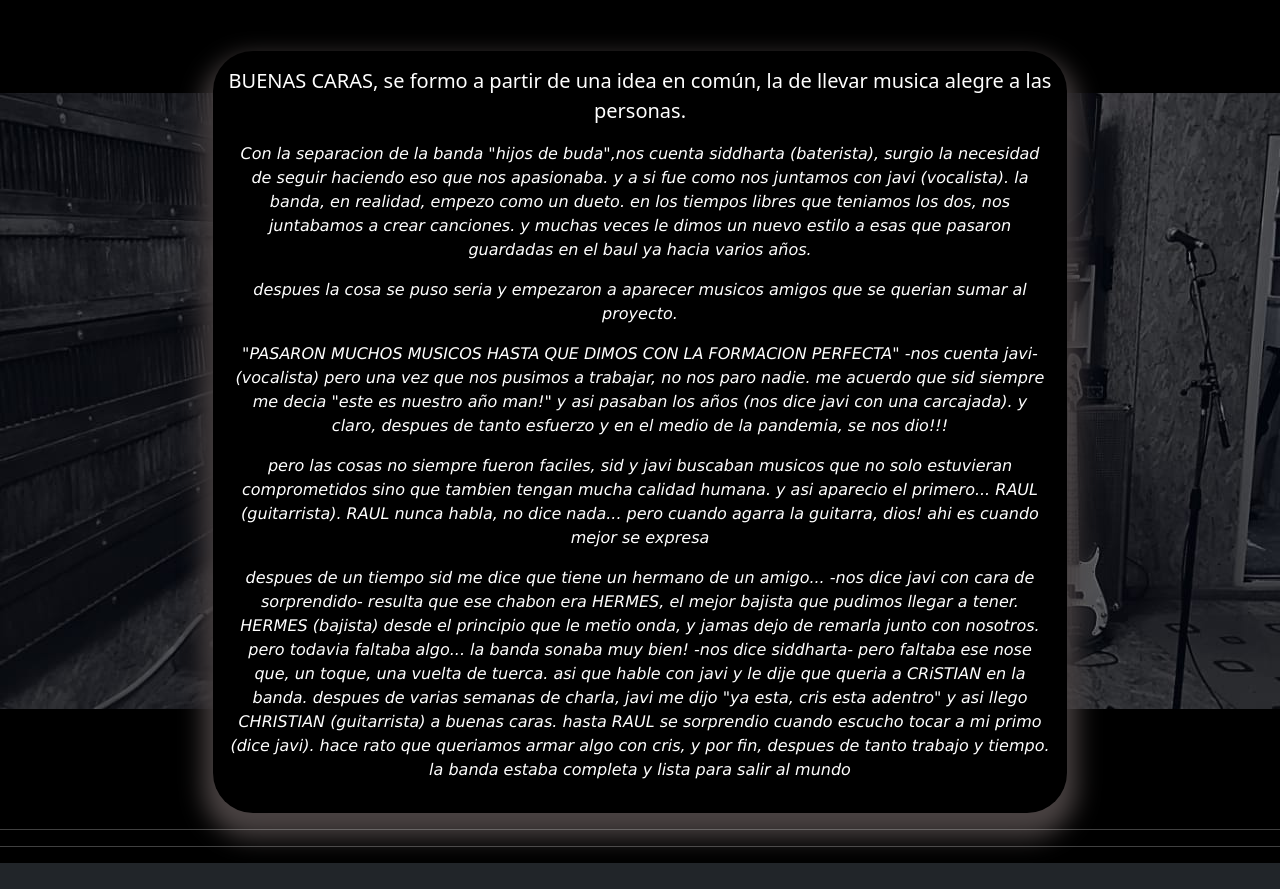
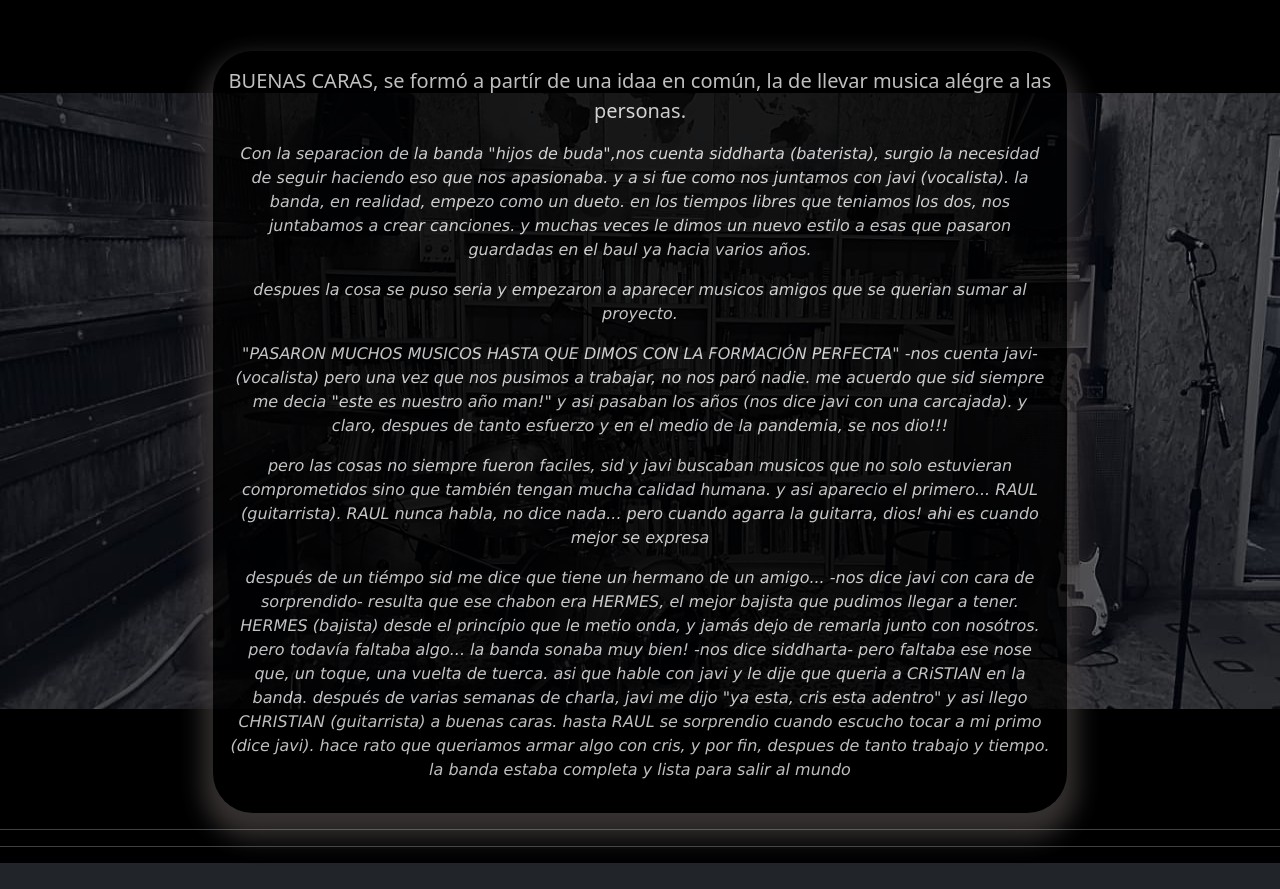
Before and after one commit to javierzlafe/proyecto-coderhouse, a website: page historia.html in a window 1280 px wide. Shown: the part 407-1296 px from the top of the page. Drawn offline with nearby package versions, Linux system fonts and the light colour scheme.

Commit message:
entrega-final

```diff
--- a/historia.html
+++ b/historia.html
@@ -55,27 +55,27 @@
 
         <!-- SECCION HISTORIA-->
 
-        <h1 class="historia_titulo fw-bold">COMO SE FORMO BUENAS CARAS?</h1>
+        <h1 class="historia_titulo fw-bold">COMO SE FORMÓ BUENAS CARAS?</h1>
 
     <div class="historia col-lg-8">
-        <p class="parrafo">BUENAS CARAS, se formo a partir de una idea en común, la de llevar musica alegre a las personas.</p>
+        <p class="parrafo">BUENAS CARAS, se formó a partír de una idaa en común, la de llevar musica alégre a las personas.</p>
         <p class="parrafo2">Con la separacion de la banda "hijos de buda",nos cuenta siddharta (baterista), surgio la necesidad de seguir haciendo eso que nos apasionaba.
             y a
             si fue como nos juntamos con javi (vocalista).
             la banda, en realidad, empezo como un dueto. en los tiempos libres que teniamos los dos, nos juntabamos a crear canciones. y muchas veces le dimos un nuevo estilo a esas que pasaron guardadas en el baul ya hacia varios años. <br>
             <p class="parrafo2"> despues la cosa se puso seria y empezaron a aparecer musicos amigos que se querian sumar al proyecto.</p>
 
-            <p class="parrafo2">"PASARON MUCHOS MUSICOS HASTA QUE DIMOS CON LA FORMACION PERFECTA" -nos cuenta javi- (vocalista)
-            pero una vez que nos pusimos a trabajar, no nos paro nadie. me acuerdo que sid siempre me decia "este es nuestro año man!" y asi pasaban los años (nos dice javi con una carcajada).
+            <p class="parrafo2">"PASARON MUCHOS MUSICOS HASTA QUE DIMOS CON LA FORMACIÓN PERFECTA" -nos cuenta javi- (vocalista)
+            pero una vez que nos pusimos a trabajar, no nos paró nadie. me acuerdo que sid siempre me decia "este es nuestro año man!" y asi pasaban los años (nos dice javi con una carcajada).
             y claro, despues de tanto esfuerzo y en el medio de la pandemia, se nos dio!!! </p>
 
-            <p class="parrafo2">pero las cosas no siempre fueron faciles, sid y javi buscaban musicos que no solo estuvieran comprometidos sino que tambien tengan mucha calidad humana. y asi aparecio el primero... RAUL (guitarrista).
+            <p class="parrafo2">pero las cosas no siempre fueron faciles, sid y javi buscaban musicos que no solo estuvieran comprometidos sino que también tengan mucha calidad humana. y asi aparecio el primero... RAUL (guitarrista).
             RAUL nunca habla, no dice nada... pero cuando agarra la guitarra, dios! ahi es cuando mejor se expresa </p>
 
-            <p class="parrafo2">despues de un tiempo sid me dice que tiene un hermano de un amigo... -nos dice javi con cara de sorprendido-
-            resulta que ese chabon era HERMES, el mejor bajista que pudimos llegar a tener. HERMES (bajista) desde el principio que le metio onda, y jamas dejo de remarla junto con nosotros. pero todavia faltaba algo...
+            <p class="parrafo2">después de un tiémpo sid me dice que tiene un hermano de un amigo... -nos dice javi con cara de sorprendido-
+            resulta que ese chabon era HERMES, el mejor bajista que pudimos llegar a tener. HERMES (bajista) desde el princípio que le metio onda, y jamás dejo de remarla junto con nosótros. pero todavía faltaba algo...
             la banda sonaba muy bien! -nos dice siddharta- pero faltaba ese nose que, un toque, una vuelta de tuerca. asi que hable con javi y le dije que queria a CRiSTIAN en la banda.
-            despues de varias semanas de charla, javi me dijo "ya esta, cris esta adentro"
+            después de varias semanas de charla, javi me dijo "ya esta, cris esta adentro"
 
             y asi llego CHRISTIAN (guitarrista) a buenas caras. hasta RAUL se sorprendio cuando escucho tocar a mi primo (dice javi). hace rato que queriamos armar algo con cris,  y por fin, despues de tanto trabajo y tiempo. la banda estaba completa y lista para salir al mundo
         </p>
@@ -134,7 +134,7 @@
 
           <section class="mb-4">
             <p>
-              y recoda siempre... <br>
+              y recorda siempre... <br>
               al mal tiempo <strong>BUENAS CARAS</strong>
             </p>
           </section>
@@ -158,7 +158,7 @@
           <p class="parrafo2">© copyright 2014 BUENAS CARAS marca registrada / todos los derechos reservados</p>
 
         </div>
-        <div><img class="cartoon" src="../img/sidcarton.jpeg" alt=""></div>
+        <div><img class="cartoon" src="img/sidcarton.jpeg" alt=""></div>
       </footer>
 
 <script src="https://cdn.jsdelivr.net/npm/bootstrap@5.0.1/dist/js/bootstrap.bundle.min.js" integrity="sha384-gtEjrD/SeCtmISkJkNUaaKMoLD0//ElJ19smozuHV6z3Iehds+3Ulb9Bn9Plx0x4" crossorigin="anonymous"></script>
--- a/scss/estilos.css
+++ b/scss/estilos.css
@@ -204,7 +204,8 @@ color: azure;
 }
 /*fondo div historia*/
 .historia {
-  background-color:  rgb(0, 0, 0);
+  background:rgb(0, 0, 0);
+  opacity: 75%;
   border-radius: 40px;
   box-shadow: 0 15px 25px 10px rgb(73, 66, 66);
   text-align: center;
```
Also changed, not shown: contactos.html (+2 -2 lines), fotos.html (+2 -2 lines), index.html (+3 -3 lines), registrarme.html (+2 -2 lines), img/criscarton.jpeg (renamed from img/criscarton.jpg), img/hermescarton.jpeg (renamed from img/hermescarton.jpg), img/javicarton.jpeg (renamed from img/javicarton.jpg), img/sidcarton.jpeg (renamed from img/sidcarton.jpg).
